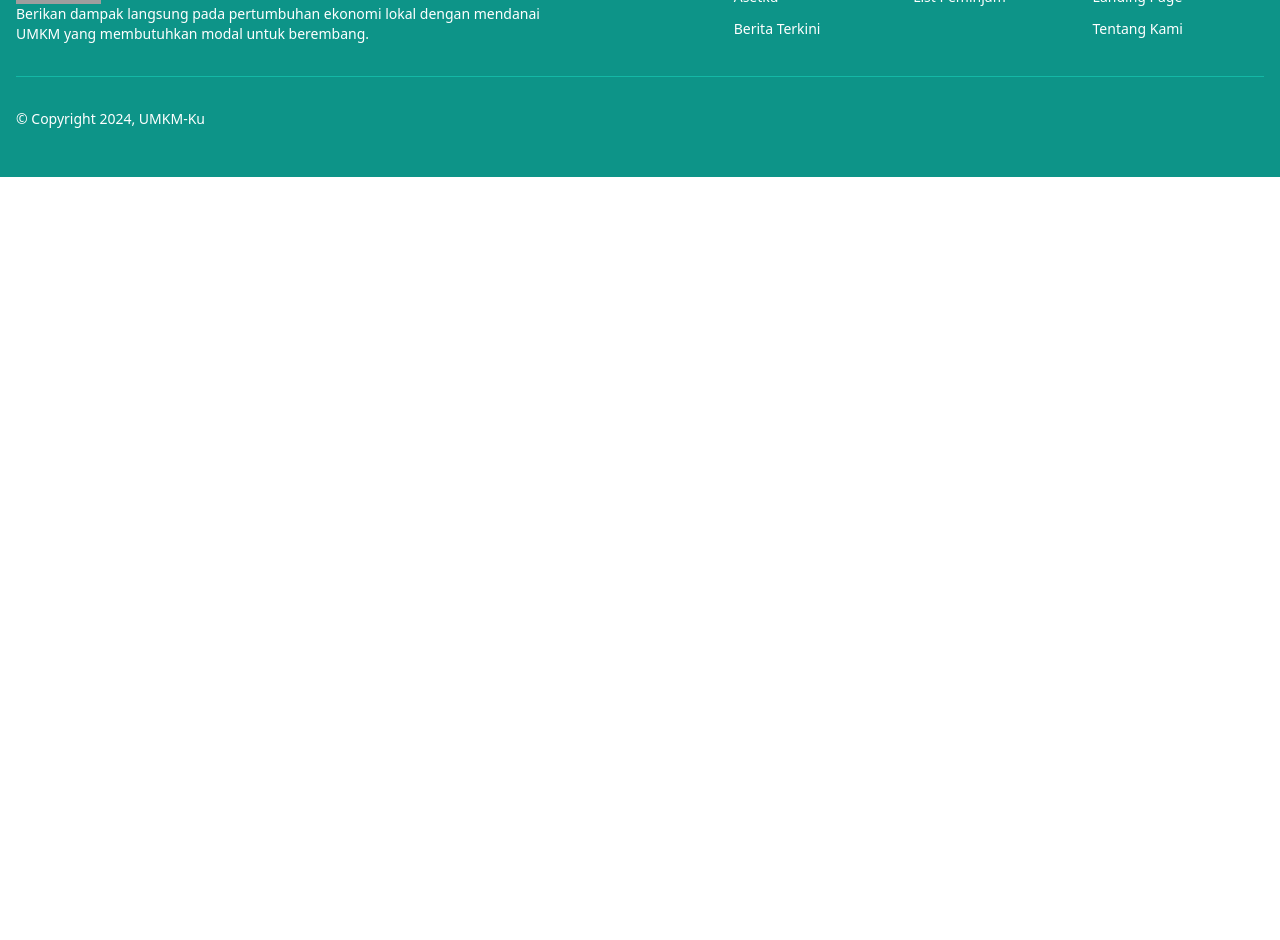
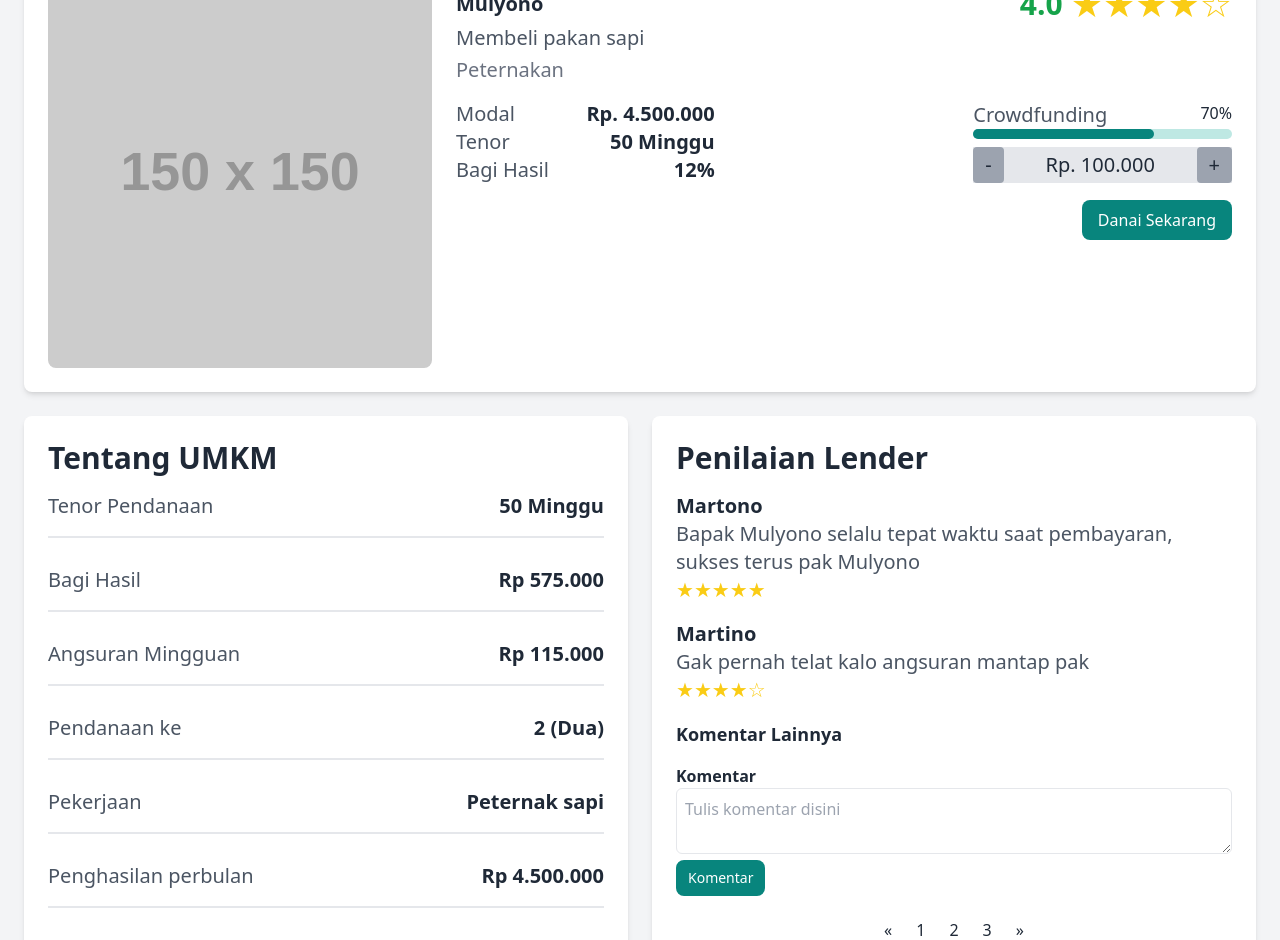
Before and after one commit to UMKM-Ku/UMKM-Ku, a Next.js app in the folder umkm-ku/: page /lender/marketplace/12 in a window 1280 px wide. Shown: the part 200-1140 px from the top of the page. Before the commit the page ends 800 px from the top, so only its background shows below. Built offline with nearby package versions, Linux system fonts and the light colour scheme; grey boxes are pictures that could not be loaded.

Commit message:
detail-marketplace

```diff
--- a/umkm-ku/src/app/lender/marketplace/[id]/page.tsx
+++ b/umkm-ku/src/app/lender/marketplace/[id]/page.tsx
@@ -1,4 +1,9 @@
+import DetailLender from "@/views/pages/lender-view/detail-view/detail-lender";
+
 export default function DetailMarketplace() {
-  return;
-  <></>;
+  return (
+    <>
+      <DetailLender />
+    </>
+  );
 }
--- /dev/null
+++ b/umkm-ku/src/views/pages/lender-view/detail-view/detail-lender.tsx
@@ -0,0 +1,213 @@
+export default function DetailLender() {
+  return (
+    <>
+      <div className="bg-gray-100 p-6">
+        <div className="text-gray-500 mb-4 text-xl">
+          <a href="#" className="hover:text-blue-500">
+            Marketplace
+          </a>{" "}
+          &gt; <span>Mulyono</span>
+        </div>
+
+        {/* Main Card */}
+        <div className="bg-white p-6 rounded-lg shadow-md">
+          <div className="flex gap-6">
+            {/* Image Section */}
+            <img
+              src="https://via.placeholder.com/150"
+              alt="Cows"
+              className="rounded-lg size-96 object-cover"
+            />
+
+            {/* Information Section */}
+            <div className="flex-1 ">
+              <div className="flex justify-between items-center">
+                <h1 className="text-xl font-semibold">Mulyono</h1>
+                <div className="flex items-center gap-2">
+                  <span className="text-green-600 font-bold text-3xl">4.0</span>
+                  <div className="text-yellow-400 text-4xl">★★★★☆</div>
+                </div>
+              </div>
+              <p className="text-gray-600 text-xl">Membeli pakan sapi</p>
+              <div className="text-gray-500 text-xl mt-1">Peternakan</div>
+              <div className="flex justify-between items-center">
+                <div className="mt-4 w-2/6 text-xl">
+                  <div className="flex justify-between ">
+                    <p className="text-gray-600">Modal</p>
+                    <p className="font-bold text-gray-800">Rp. 4.500.000</p>
+                  </div>
+                  <div className="flex justify-between">
+                    <p className="text-gray-600">Tenor</p>
+                    <p className="font-bold text-gray-800">50 Minggu</p>
+                  </div>
+                  <div className="flex justify-between">
+                    <p className="text-gray-600">Bagi Hasil</p>
+                    <p className="font-bold text-gray-800">12%</p>
+                  </div>
+                </div>
+
+                {/* Crowdfunding Progress */}
+                <div className="mt-4 w-2/6">
+                  <div className="flex justify-between">
+                    <p className="text-gray-600 text-xl">Crowdfunding</p>
+                    <span>70%</span>
+                  </div>
+                  <div className="w-full bg-accent-300 rounded-full h-2.5">
+                    <div
+                      className="bg-accent-700 h-2.5 rounded-full"
+                      style={{ width: "70%" }}
+                    />
+                  </div>
+                  <div className="flex justify-between items-center text-xl mt-2 bg-gray-200">
+                    <button className="bg-gray-400 text-gray-800 px-3 py-1 rounded hover:bg-gray-300 transition">
+                      -
+                    </button>
+                    <span>Rp. 100.000</span>
+                    <button className="bg-gray-400 text-gray-800 px-3 py-1 rounded hover:bg-gray-300 transition">
+                      +
+                    </button>
+                  </div>
+                </div>
+
+                {/* Donate Button */}
+              </div>
+              <div className="mt-4 flex justify-end">
+                <button className="bg-accent-700 text-white py-2 px-4 rounded-lg hover:bg-accent-900 transition-colors duration-300 ease-out">
+                  Danai Sekarang
+                </button>
+              </div>
+            </div>
+          </div>
+        </div>
+
+        {/* Details Section */}
+        <div className="grid grid-cols-1 md:grid-cols-2 gap-6 mt-6">
+          {/* Tentang UMKM */}
+          <div className="bg-white p-6 rounded-lg shadow-md ">
+            <h2 className="text-3xl font-semibold mb-4">Tentang UMKM</h2>
+            <div className="space-y-2 text-xl flex flex-col gap-5">
+              <div className="flex justify-between border-b-2 pb-4">
+                <p className="text-gray-600">Tenor Pendanaan</p>
+                <p className="font-bold text-gray-800">50 Minggu</p>
+              </div>
+              <div className="flex justify-between border-b-2 pb-4">
+                <p className="text-gray-600">Bagi Hasil</p>
+                <p className="font-bold text-gray-800">Rp 575.000</p>
+              </div>
+              <div className="flex justify-between border-b-2 pb-4">
+                <p className="text-gray-600">Angsuran Mingguan</p>
+                <p className="font-bold text-gray-800">Rp 115.000</p>
+              </div>
+              <div className="flex justify-between border-b-2 pb-4">
+                <p className="text-gray-600">Pendanaan ke</p>
+                <p className="font-bold text-gray-800">2 (Dua)</p>
+              </div>
+              <div className="flex justify-between border-b-2 pb-4">
+                <p className="text-gray-600">Pekerjaan</p>
+                <p className="font-bold text-gray-800">Peternak sapi</p>
+              </div>
+              <div className="flex justify-between border-b-2 pb-4">
+                <p className="text-gray-600">Penghasilan perbulan</p>
+                <p className="font-bold text-gray-800">Rp 4.500.000</p>
+              </div>
+              <div className="flex justify-between">
+                <p className="text-gray-600">Sektor usaha</p>
+                <p className="font-bold text-gray-800">Peternakan</p>
+              </div>
+            </div>
+          </div>
+
+          {/* Penilaian Lender */}
+          <div className="bg-white p-6 rounded-lg shadow-md">
+            <h2 className="text-3xl font-semibold mb-4">Penilaian Lender</h2>
+            <div className="space-y-4">
+              <div>
+                <p className="font-bold text-gray-800 text-xl">Martono</p>
+                <p className="text-gray-600 text-xl">
+                  Bapak Mulyono selalu tepat waktu saat pembayaran, sukses terus
+                  pak Mulyono
+                </p>
+                <div className="text-yellow-400 text-xl">★★★★★</div>
+              </div>
+              <div>
+                <p className="font-bold text-gray-800 text-xl">Martino</p>
+                <p className="text-gray-600 text-xl">
+                  Gak pernah telat kalo angsuran mantap pak
+                </p>
+                <div className="text-yellow-400 text-xl">★★★★☆</div>
+              </div>
+            </div>
+            {/* Komentar Section */}
+            <div className="mt-4">
+              <h2 className="text-lg font-semibold mb-4">Komentar Lainnya</h2>
+              <div className="space-y-4">
+                <div>
+                  <p className="font-bold text-gray-800">Komentar</p>
+                  <textarea
+                    className="w-full p-2 border border-gray-200 rounded-md"
+                    placeholder="Tulis komentar disini"
+                  ></textarea>
+                  <button className="bg-accent-700 rounded-lg py-2 px-3 text-white font-medium text-sm hover:bg-accent-800 transition-colors duration-300 ease-out">
+                    Komentar
+                  </button>
+                </div>
+              </div>
+            </div>
+            {/* Pagination Section */}
+            <div className="mt-4">
+              <nav
+                className="flex justify-center"
+                aria-label="Page navigation example"
+              >
+                <ul className="flex list-style-none">
+                  <li className="page-item">
+                    <a
+                      className="page-link relative block py-1.5 px-3  border-0 bg-transparent outline-none transition-all duration-300 rounded text-gray-800 hover:text-gray-800 focus:shadow-none"
+                      href="#"
+                      aria-label="Previous"
+                    >
+                      <span aria-hidden="true">&laquo;</span>
+                    </a>
+                  </li>
+                  <li className="page-item">
+                    <a
+                      className="page-link relative block py-1.5 px-3 rounded border-0 bg-transparent outline-none transition-all duration-300 text-gray-800 hover:text-gray-800 focus:shadow-none"
+                      href="#"
+                    >
+                      1
+                    </a>
+                  </li>
+                  <li className="page-item">
+                    <a
+                      className="page-link relative block py-1.5 px-3 rounded border-0 bg-transparent outline-none transition-all duration-300 text-gray-800 hover:text-gray-800 focus:shadow-none"
+                      href="#"
+                    >
+                      2
+                    </a>
+                  </li>
+                  <li className="page-item">
+                    <a
+                      className="page-link relative block py-1.5 px-3 rounded border-0 bg-transparent outline-none transition-all duration-300 text-gray-800 hover:text-gray-800 focus:shadow-none"
+                      href="#"
+                    >
+                      3
+                    </a>
+                  </li>
+                  <li className="page-item">
+                    <a
+                      className="page-link relative block py-1.5 px-3  border-0 bg-transparent outline-none transition-all duration-300 rounded text-gray-800 hover:text-gray-800 focus:shadow-none"
+                      href="#"
+                      aria-label="Next"
+                    >
+                      <span aria-hidden="true">&raquo;</span>
+                    </a>
+                  </li>
+                </ul>
+              </nav>
+            </div>
+          </div>
+        </div>
+      </div>
+    </>
+  );
+}
```
